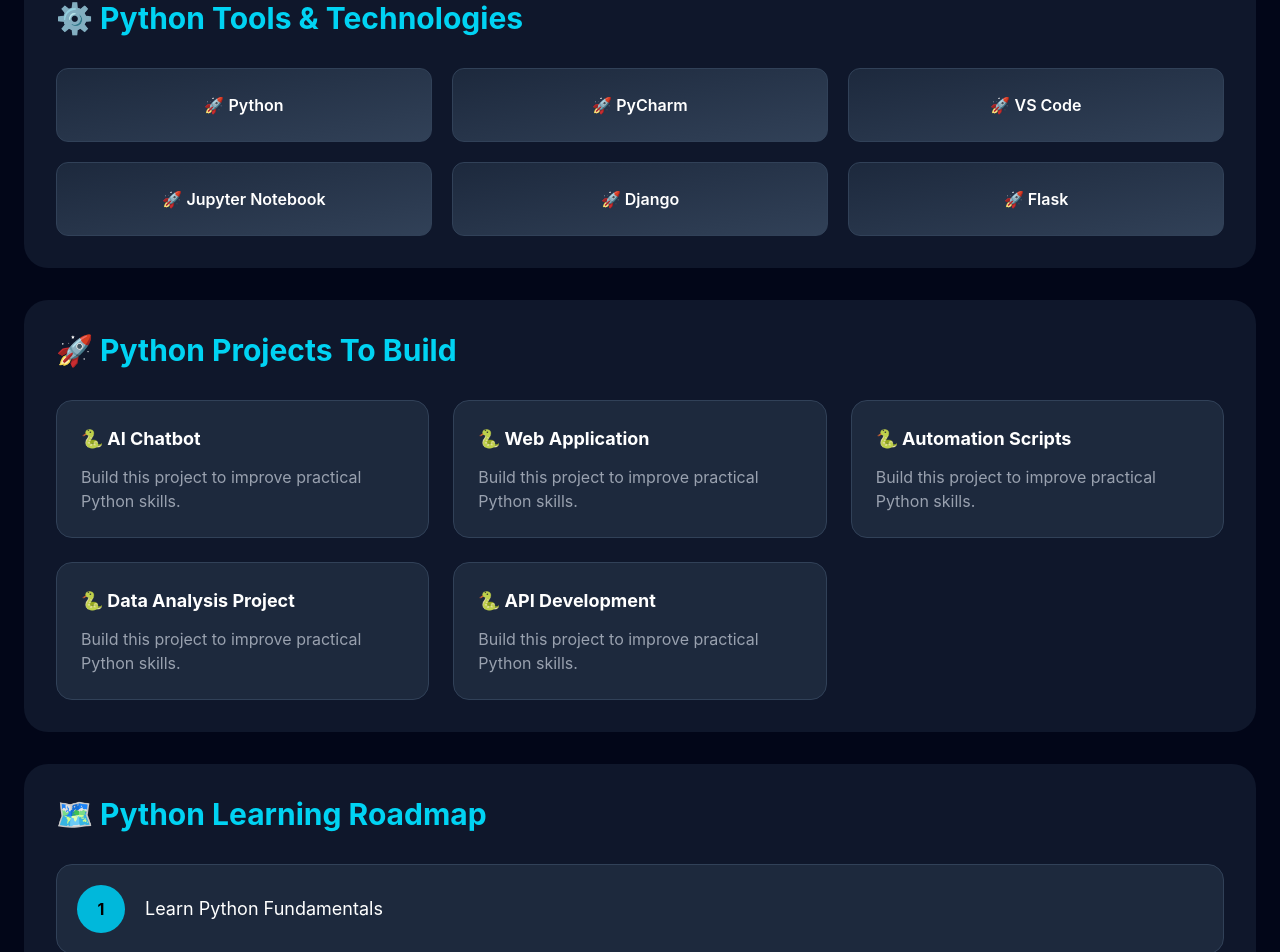
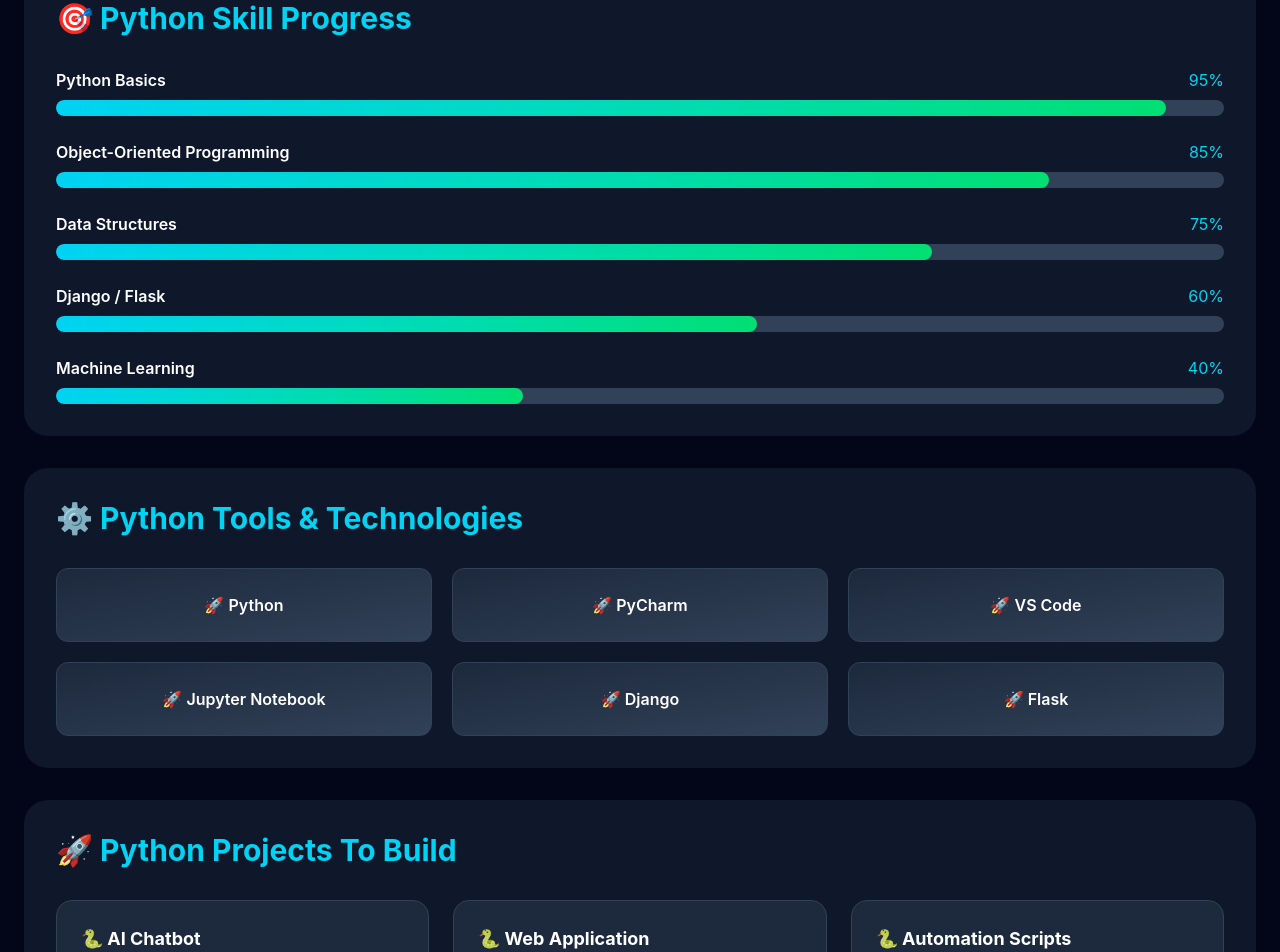
Before and after one commit to goggiharsha-oss/CodeCareer-AI, a React (Vite) app: page /python in a window 1280 px wide. Shown: the part 1631-2583 px from the top of the page. Built offline with nearby package versions, Linux system fonts and the light colour scheme.

Commit message:
Added roadmap timeline, skill tracker and interview preparation section

```diff
--- a/src/pages/Python.jsx
+++ b/src/pages/Python.jsx
@@ -17,7 +17,28 @@
     "Problem Solving",
   ];
 
-
+const skillProgress = [
+  {
+    name: "Python Basics",
+    level: 95,
+  },
+  {
+    name: "Object-Oriented Programming",
+    level: 85,
+  },
+  {
+    name: "Data Structures",
+    level: 75,
+  },
+  {
+    name: "Django / Flask",
+    level: 60,
+  },
+  {
+    name: "Machine Learning",
+    level: 40,
+  },
+];
 
   const roadmap = [
     "Learn Python Fundamentals",
@@ -32,7 +53,28 @@
     "Apply for Python Jobs",
   ];
 
-
+const interviewQuestions = [
+  {
+    question: "What is Python and why is it popular?",
+    level: "Beginner",
+  },
+  {
+    question: "Difference between list and tuple?",
+    level: "Intermediate",
+  },
+  {
+    question: "Explain Object-Oriented Programming in Python.",
+    level: "Intermediate",
+  },
+  {
+    question: "What are Python decorators?",
+    level: "Advanced",
+  },
+  {
+    question: "How does memory management work in Python?",
+    level: "Advanced",
+  },
+];
 
   const certifications = [
     "Python Institute PCAP Certification",
@@ -438,7 +480,110 @@
 
 
 
+{/* SKILL PROGRESS TRACKER */}
 
+<motion.div
+
+initial={{
+ opacity:0,
+ y:50
+}}
+
+whileInView={{
+ opacity:1,
+ y:0
+}}
+
+className="
+bg-slate-900
+rounded-3xl
+p-8
+mt-8
+"
+
+>
+
+
+<h2 className="text-3xl font-bold text-cyan-400 mb-8">
+🎯 Python Skill Progress
+</h2>
+
+
+<div className="space-y-6">
+
+
+{
+skillProgress.map((skill,index)=>(
+
+
+<div key={index}>
+
+
+<div className="flex justify-between mb-2">
+
+<h3 className="font-semibold">
+{skill.name}
+</h3>
+
+<span className="text-cyan-400">
+{skill.level}%
+</span>
+
+</div>
+
+
+
+<div className="
+w-full
+h-4
+bg-slate-700
+rounded-full
+overflow-hidden
+">
+
+
+<motion.div
+
+initial={{
+width:0
+}}
+
+whileInView={{
+width:`${skill.level}%`
+}}
+
+transition={{
+duration:1,
+delay:index*0.2
+}}
+
+className="
+h-full
+bg-gradient-to-r
+from-cyan-400
+to-green-400
+rounded-full
+"
+
+>
+
+</motion.div>
+
+
+</div>
+
+
+</div>
+
+
+))
+}
+
+
+</div>
+
+
+</motion.div>
 
 
         {/* TOOLS SECTION */}
@@ -607,6 +752,137 @@
 
        {/* ROADMAP SECTION */}
 
+<motion.div
+
+  initial={{
+    opacity:0,
+    y:50
+  }}
+
+  whileInView={{
+    opacity:1,
+    y:0
+  }}
+
+  className="
+  bg-slate-900
+  rounded-3xl
+  p-8
+  mt-8
+  "
+
+>
+
+<h2 className="text-3xl font-bold text-cyan-400 mb-10">
+  🛣️ Python Learning Journey
+</h2>
+
+
+<div className="relative border-l-4 border-cyan-500 ml-5">
+
+
+{
+roadmap.map((step,index)=>(
+
+
+<motion.div
+
+key={index}
+
+initial={{
+ opacity:0,
+ x:-40
+}}
+
+whileInView={{
+ opacity:1,
+ x:0
+}}
+
+transition={{
+ delay:index*0.15
+}}
+
+className="
+relative
+mb-10
+ml-8
+"
+
+
+>
+
+
+{/* Timeline Circle */}
+
+<div
+className="
+absolute
+-left-[45px]
+top-2
+w-10
+h-10
+rounded-full
+bg-cyan-500
+text-black
+font-bold
+flex
+items-center
+justify-center
+shadow-lg
+shadow-cyan-500/50
+"
+>
+
+{index+1}
+
+</div>
+
+
+
+{/* Step Card */}
+
+<div
+className="
+bg-slate-800
+rounded-2xl
+p-6
+border
+border-slate-700
+hover:border-cyan-400
+transition
+"
+
+>
+
+<h3 className="text-xl font-bold">
+Step {index+1}
+</h3>
+
+
+<p className="text-gray-300 mt-2">
+{step}
+</p>
+
+
+</div>
+
+
+</motion.div>
+
+
+))
+}
+
+
+</div>
+
+
+</motion.div>
+
+
+
+{/* INTERVIEW PREPARATION */}
 
 
 <motion.div
@@ -632,72 +908,87 @@
 
 
 <h2 className="text-3xl font-bold text-cyan-400 mb-8">
-            🗺 Python Learning Roadmap
+🎤 Python Interview Preparation
 </h2>
 
 
 
-          <div className="space-y-5">
+<div className="grid md:grid-cols-2 gap-6">
 
 
 {
-              roadmap.map((step,index)=>(
+interviewQuestions.map((item,index)=>(
 
 
 <motion.div
 
 key={index}
 
-                  initial={{
-                    opacity:0,
-                    x:-40
-                  }}
-
-                  whileInView={{
-                    opacity:1,
-                    x:0
-                  }}
-
-                  transition={{
-                    delay:index*0.1
+whileHover={{
+scale:1.05,
+y:-8
 }}
 
 className="
-                  flex
-                  items-center
-                  gap-5
 bg-slate-800
 rounded-2xl
-                  p-5
+p-6
 border
 border-slate-700
+hover:border-cyan-400
+transition
 "
 
 >
 
 
-                  <div
+<div className="flex justify-between items-center">
+
+
+<h3 className="font-bold text-lg">
+Question {index+1}
+</h3>
+
+
+<span
 className="
-                    w-12
-                    h-12
+text-sm
+bg-cyan-500
+text-black
+px-3
+py-1
 rounded-full
-                    bg-cyan-500
-                    flex
-                    items-center
-                    justify-center
-                    font-bold
-                    text-black
 "
 >
+{item.level}
+</span>
 
-                    {index+1}
 
 </div>
 
 
-                  <p className="text-lg">
-                    {step}
+
+<p className="text-gray-300 mt-4">
+{item.question}
 </p>
+
+
+
+<button
+className="
+mt-5
+px-4
+py-2
+rounded-xl
+bg-cyan-500
+text-black
+font-semibold
+hover:bg-cyan-400
+transition
+"
+>
+Practice →
+</button>
 
 
 </motion.div>
@@ -711,10 +1002,6 @@
 
 
 </motion.div>
-
-
-
-
 
 
 
```
Lines whose indentation alone changed are shown as unchanged.
